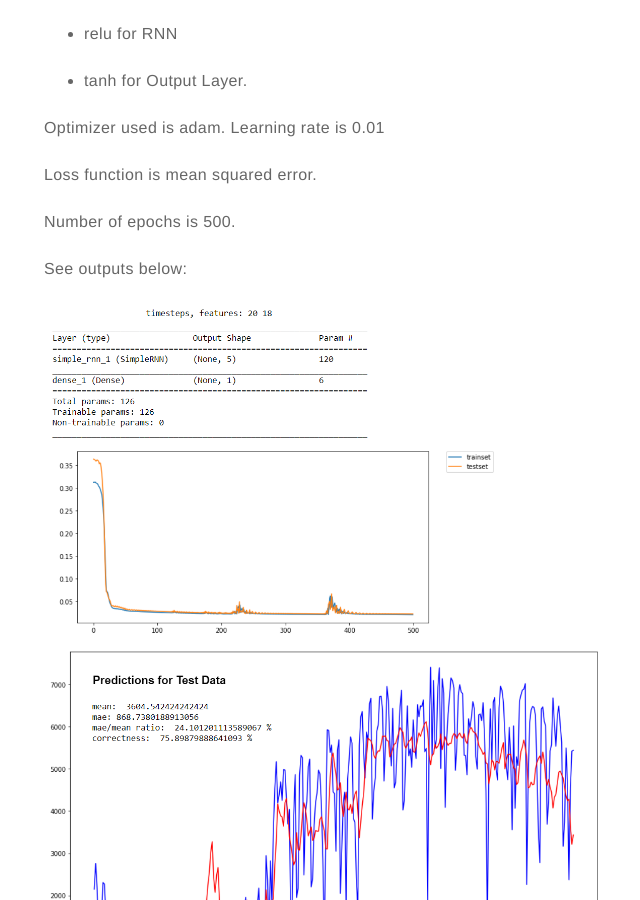
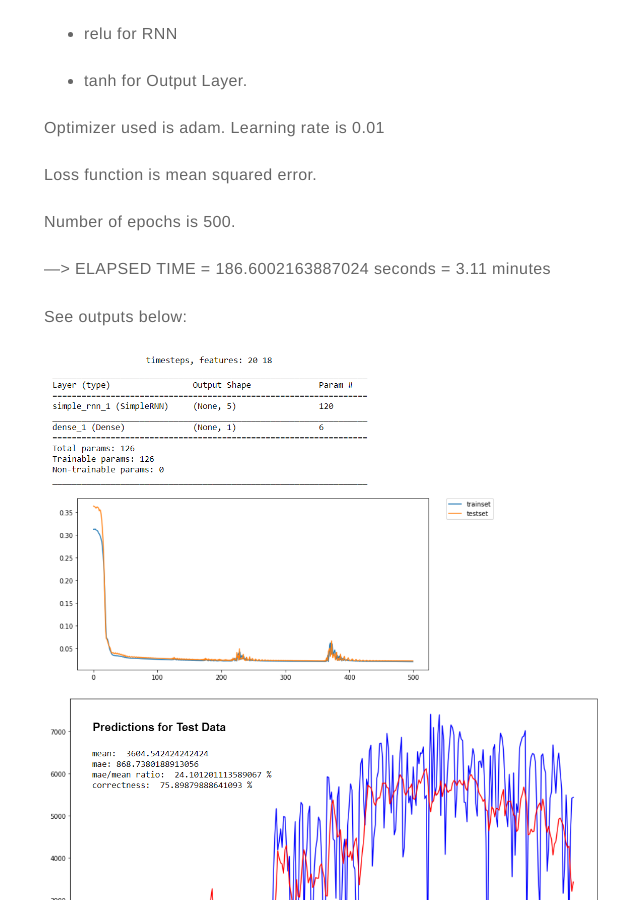
Before and after one commit to dljubenk/dljubenk.github.io, a Jekyll site: the page built from _posts/2019-03-08-prediction.markdown, in a window 1280 px wide and 900 px high, scrolled down 5461 px. Shown: the whole window, without its empty margins (316-956 px from the left). Built offline with Jekyll 4.4.1, drawn with Linux system fonts in a browser that asks for light colours; emoji names are drawn with the system emoji font; comment, search, counter and statistics services are not loaded.

Commit message:
Update 2019-03-08-prediction.markdown

```diff
--- a/_posts/2019-03-08-prediction.markdown
+++ b/_posts/2019-03-08-prediction.markdown
@@ -186,6 +186,8 @@ Loss function is mean squared error.
 
 Number of epochs is 500.
 
+---> ELAPSED TIME = 186.6002163887024 seconds = 3.11 minutes
+
 See outputs below:
 
 ![Markdown Image][2]
```
